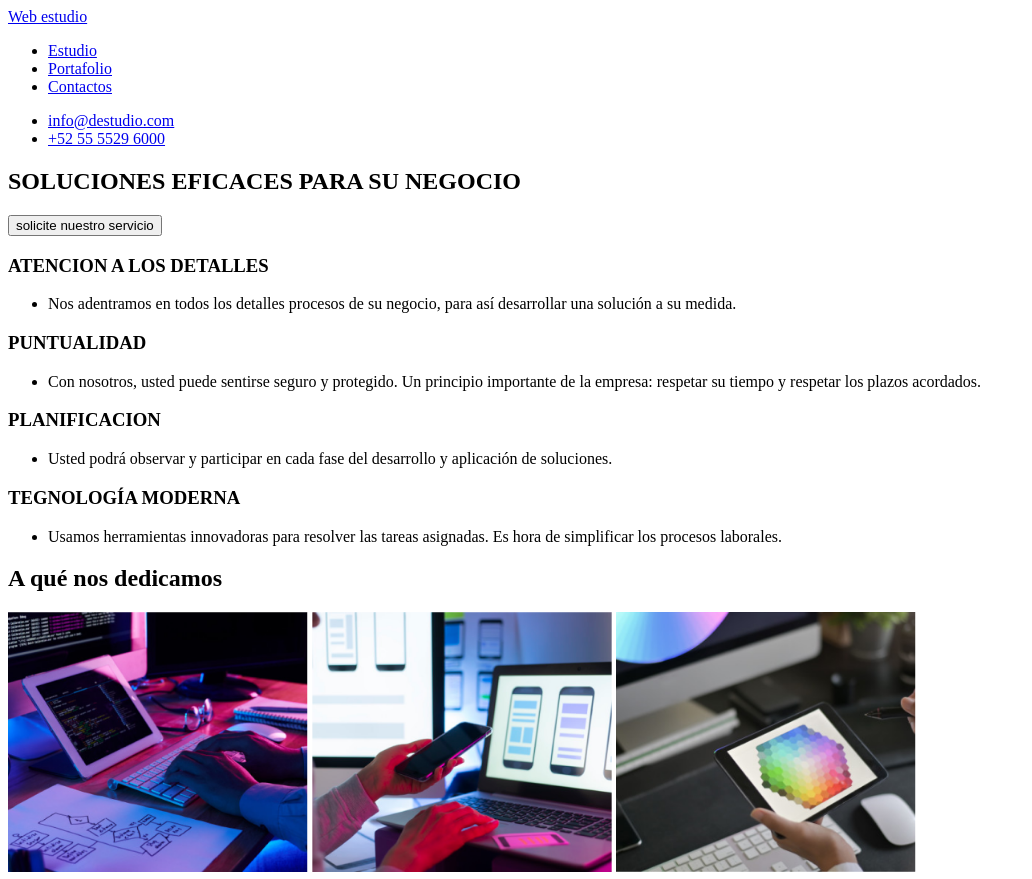
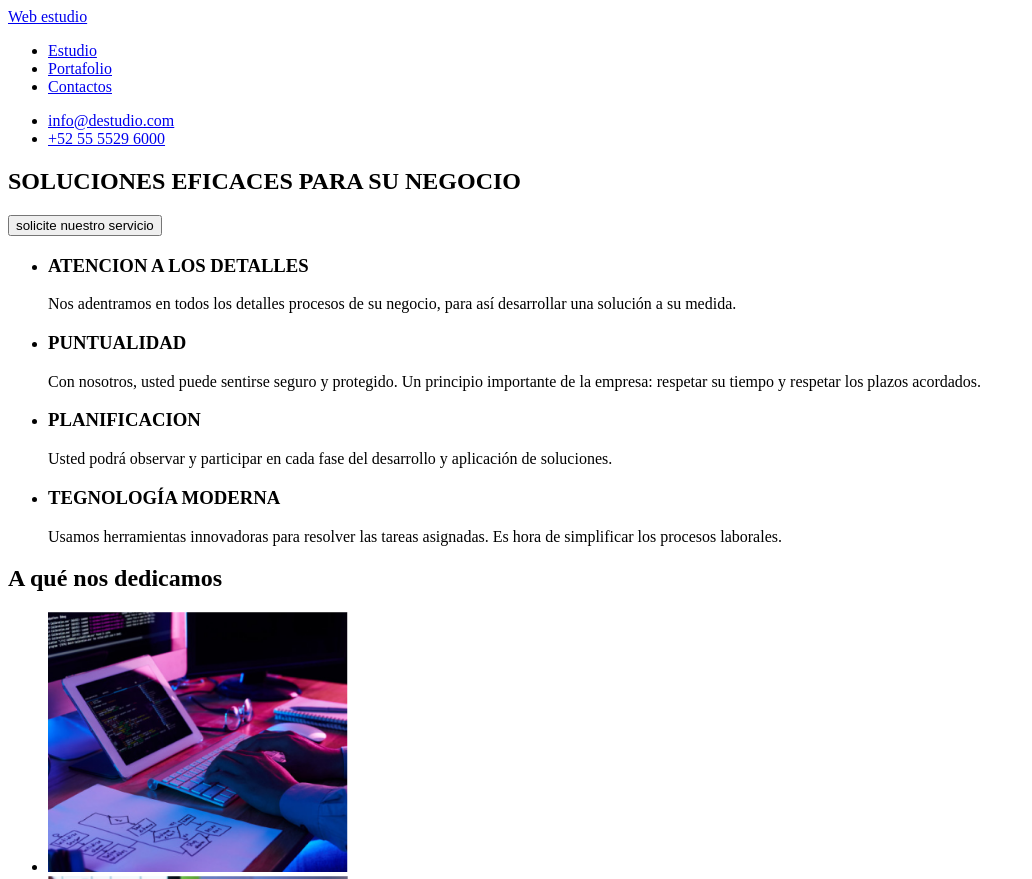
Before and after one commit to MariaBetancur/goit-markup-hw-01, a plain HTML site: page index.html in a window 1280 px wide. Shown: the top 879 px of the page, without its empty margins (0-1032 px from the left). Drawn offline with Linux system fonts and the light colour scheme.

Commit message:
goit-markup-hw-01 v2
se realizan los cambios sugeridos por el mentor

```diff
--- a/index.html
+++ b/index.html
@@ -20,8 +20,8 @@
                 </nav>
 
               <ul>
-                  <li><a href="mailto:">info@destudio.com</a></li>
-                  <li><a href="tel:">+52 55 5529 6000</a></li>
+                  <li><a href="mailto:info@destudio.com">info@destudio.com</a></li>
+                  <li><a href="tel:+525555296000">+52 55 5529 6000</a></li>
                 </ul>
 
               </header>
@@ -35,41 +35,53 @@
                     <button type="button">solicite nuestro servicio</button>
                     </section>
 
+
                     <!-- Group 1 -->
                     <section>
 
+                   <ul>
+                   <li>
+                    <h3>ATENCION A LOS DETALLES</h3>
+                    <p>Nos adentramos en todos los detalles
+                    procesos de su negocio, para así
+                    desarrollar una solución a su medida.</p>
+                  </li>
 
-                  <h3>ATENCION A LOS DETALLES</h3>
-                    <ul><li>Nos adentramos en todos los detalles
-                    procesos de su negocio, para así
-                    desarrollar una solución a su medida.</li></ul>
+                  <li>
+                   <h3>PUNTUALIDAD</h3>
+                    <p>Con nosotros, usted puede sentirse
+                    seguro y protegido. Un principio
+                    importante de la empresa: respetar su tiempo
+                        y respetar los plazos acordados.</p>
+                   </li>
 
 
-                  <h3>PUNTUALIDAD</h3>
-                    <ul><li>Con nosotros, usted puede sentirse
-                    seguro y protegido. Un principio
-                    importante de la empresa: respetar su tiempo
-                        y respetar los plazos acordados.</li></ul>
+                   <li>
+                    <h3>PLANIFICACION</h3>
+                    <p> Usted podrá observar y participar en
+                        cada fase del desarrollo y aplicación de
+                        soluciones.</p>
+                  </li>
+                  <li>
+                   <h3>TEGNOLOGÍA MODERNA</h3>
 
-                  <h3>PLANIFICACION</h3>
-                    <ul><li> Usted podrá observar y participar en
-                        cada fase del desarrollo y aplicación de
-                        soluciones.</li></ul>
-
-                  <h3>TEGNOLOGÍA MODERNA</h3>
-                    <ul><li>Usamos herramientas innovadoras para
+                   <p> Usamos herramientas innovadoras para
                     resolver las tareas asignadas. Es hora
-                    de simplificar los procesos laborales.</li></ul>
+                    de simplificar los procesos laborales.</p>
+                  </li>
+                  </ul>
 
                   </section>
 
                     <!--A QUE NOS DEDICAMOS  -->
                     <section>
                     <h2>A qué nos dedicamos</h2>
+                    <ul>
 
-                    <img src="./images/images1.jpg" alt="tablet,pantalla y teclado" width= "300">
-                    <img src="./images/images2.jpg" alt="portatil-celular" width= "300">
-                    <img src="./images/images3.jpg" alt="tablet" width= "300">
+                    <li><img src="./images/images1.jpg" alt="tablet,pantalla y teclado" width= "300"></li>
+                    <li><img src="./images/images2.jpg" alt="portatil-celular" width= "300"></li>
+                    <li><img src="./images/images3.jpg" alt="tablet" width= "300"></li>
+                    </ul>
 
                     </section>
 
@@ -103,12 +115,12 @@
                 </main>
 
                 <footer>
+                    <a href="#">Web Estudio</a>
                     <address>
                     <ul>
-                    <li><a href="#">Web Estudio</a></li>
                     <li> <a href="https://goo.gl/maps/VxaErWQ52jERczwh9" rel="noopener noreferrer" target="_blank">Calz. Ticomán500, Ciudad de México, CDMX, México</a> </li>
-                    <li> <a href="mailto:"></a> info@example.com</li>
-                    <li><a href="tel:"></a>+52 55 5529 6000</li>
+                    <li> <a href="mailto:info@example.com">info@example.com</a></li>
+                    <li><a href="tel:+52 55 5529 6000"></a>+52 55 5529 6000</li>
                     </ul>
                     </address>
 
```
